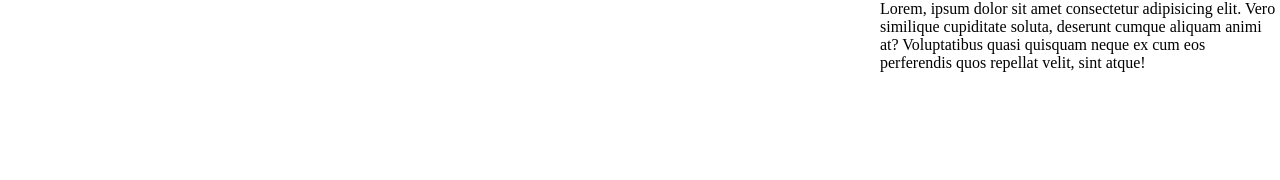
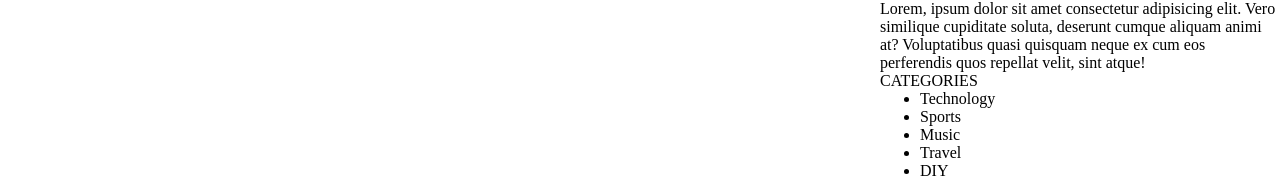
Before and after one commit to fabortwell/blog225, a React (Create React App) app: page / in a window 1280 px wide. Shown: the part 966-1146 px from the top of the page. Before the commit the page ends 1038 px from the top, so only its background shows below. Built offline with nearby package versions, Linux system fonts and the light colour scheme.

Commit message:
added categories section of the blogs

```diff
--- a/src/sidebar/Sidebar.jsx
+++ b/src/sidebar/Sidebar.jsx
@@ -8,6 +8,18 @@
        <img src="https://themegoods-cdn-pzbycso8wng.stackpathdns.com/grandblog/demo/wp-content/uploads/2015/11/aboutme.jpg" alt=""/>
        <p>Lorem, ipsum dolor sit amet consectetur adipisicing elit. Vero similique cupiditate soluta, deserunt cumque aliquam animi at? Voluptatibus quasi quisquam neque ex cum eos perferendis quos repellat velit, sint atque!</p>
      </div>
+     <div className="sidebarItem">
+     <span className="sidebarTitle">CATEGORIES</span>
+     <ul className="sidebarList">
+       <li className="sidebarListItem">Technology</li>
+       <li className="sidebarListItem">Sports</li>
+       <li className="sidebarListItem">Music</li>
+       <li className="sidebarListItem">Travel</li>
+       <li className="sidebarListItem">DIY</li>
+       <li className="sidebarListItem">Fashion</li>
+     </ul>
+     </div>
+
      </div>
    )
  }
```
